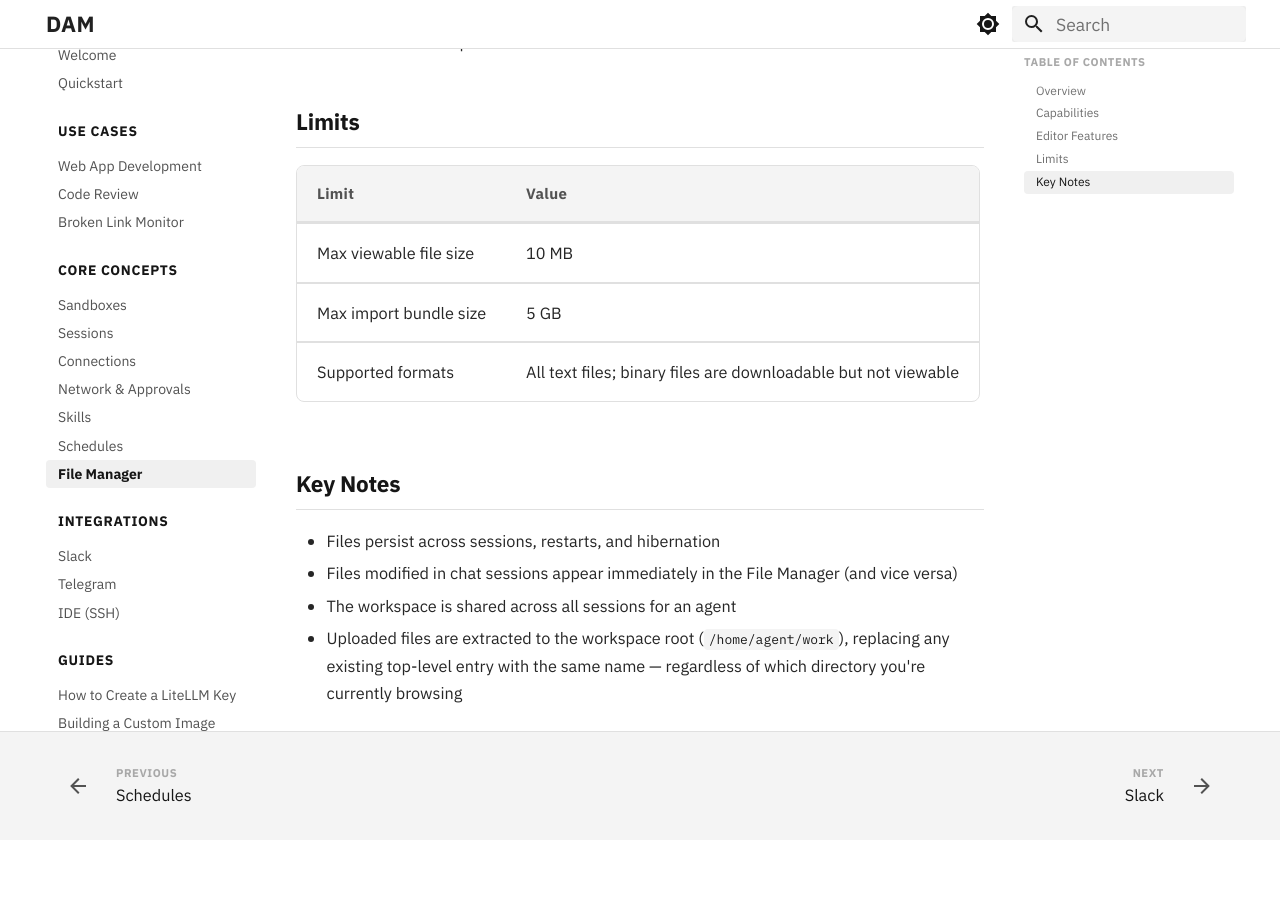
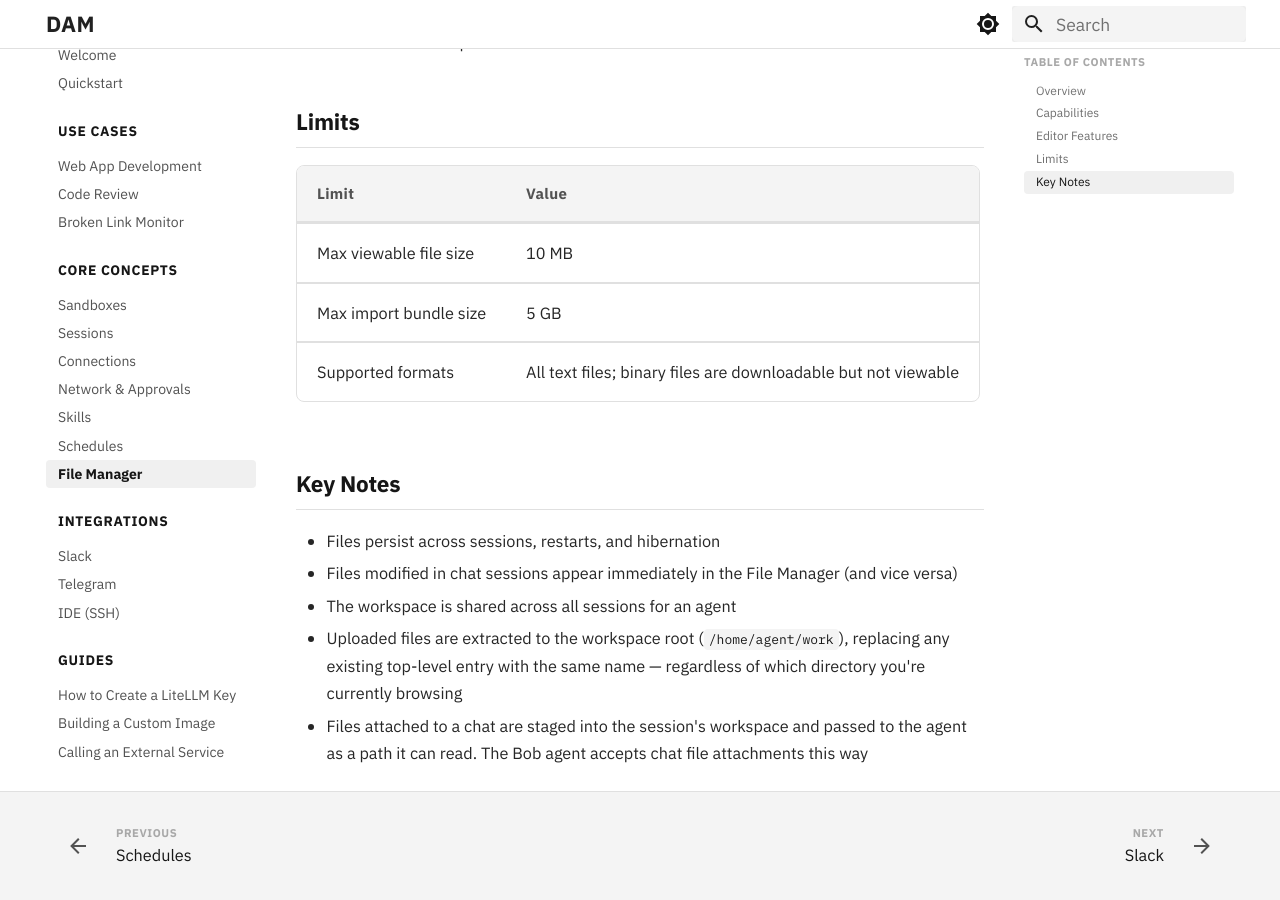
Before and after one commit to dam-agents/docs, an MkDocs documentation site: the page built from docs/core-concepts/file-manager.md, in a window 1280 px wide and 900 px high, scrolled down 1282 px. Built offline with MkDocs 1.6.1 and Material for MkDocs 9.7.7, drawn with Linux system fonts in a browser that asks for light colours; before the commit the page ends 2122 px from its top, so only the background shows below that.

Commit message:
docs: sync for dam-agents/dam#1591 — Bob accepts chat file attachments (#47)
Co-authored-by: doc-sync <doc-sync@users.noreply.github.ibm.com>

```diff
--- a/docs/core-concepts/file-manager.md
+++ b/docs/core-concepts/file-manager.md
@@ -44,3 +44,4 @@ When viewing a file that renders (image, PDF, SVG, Markdown, or HTML), a **Fulls
 - Files modified in chat sessions appear immediately in the File Manager (and vice versa)
 - The workspace is shared across all sessions for an agent
 - Uploaded files are extracted to the workspace root (`/home/agent/work`), replacing any existing top-level entry with the same name — regardless of which directory you're currently browsing
+- Files attached to a chat are staged into the session's workspace and passed to the agent as a path it can read. The Bob agent accepts chat file attachments this way
```
